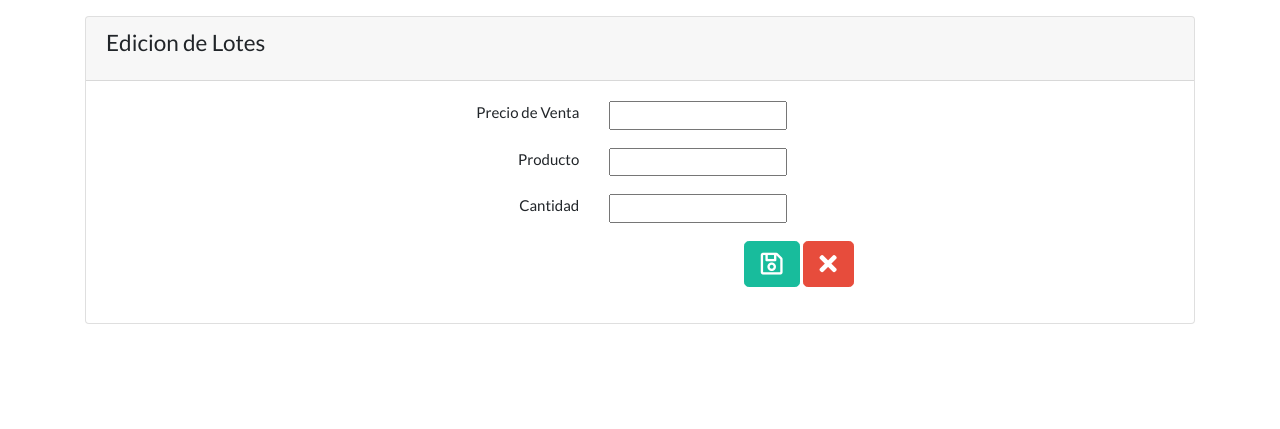
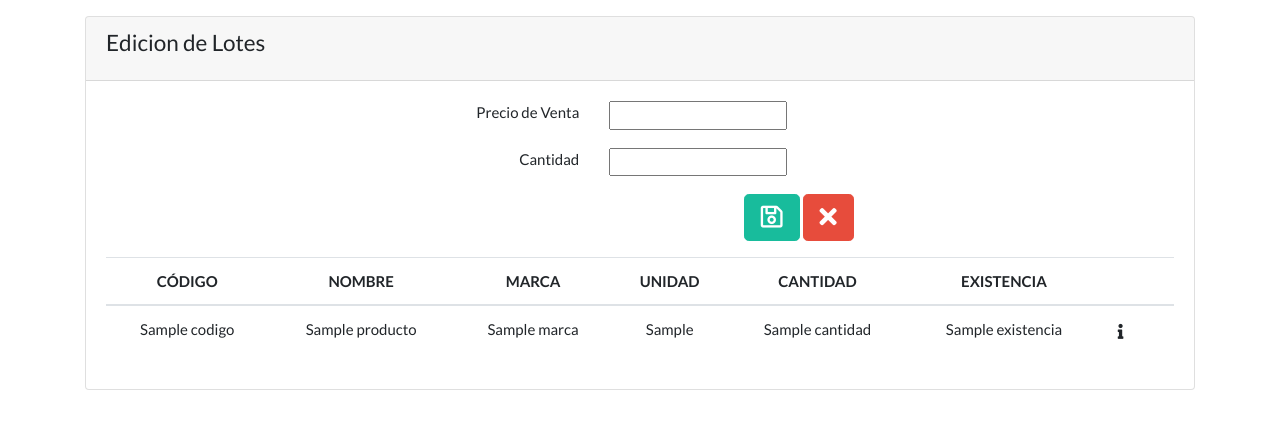
Before and after one commit to MakeGT/HospitalLasFlores, a Django app: template templates/inventario/lote_create.html in a window 1280 px wide. Shown: the part 92-521 px from the top of the page. Run offline with Django 3.2, Linux system fonts and the light colour scheme; the template is opened without the code that fills it: most values are stand-ins (such as "Sample title", 1, 10 or a date in 2020); form fields are guessed from the names that the template uses; some libraries are stand-ins or nearby versions.

Commit message:
arregloslotes

```diff
--- a/apps/inventario/urls.py
+++ b/apps/inventario/urls.py
@@ -9,7 +9,7 @@ urlpatterns = [
     url(r'^eliminarproducto/(?P<pk>\d+)/', login_required(ProductoDeleteView.as_view()), name='eliminar_producto'),
     url(r'^editarproducto/(?P<pk>\d+)/', login_required(ProductoUpdateView.as_view()), name='editar_producto'),
     url(r'^detalleproducto/(?P<pk>\d+)/', login_required(ProductoDetailView.as_view()), name='detalle_producto'),
-    url(r'^agregarlote/(?P<pk>\d+)/', login_required(LoteCreateView.as_view()), name='agregar_lote'),
+    url(r'^agregarlote/', login_required(LoteCreateView.as_view()), name='agregar_lote'),
     url(r'^listarlote/', login_required(LoteListView.as_view()), name='listar_lote'),
     url(r'^eliminarlote/(?P<pk>\d+)/', login_required(LoteDeleteView.as_view()), name='eliminar_lote'),
     url(r'^editarlote/(?P<pk>\d+)/', login_required(LoteUpdateView.as_view()), name='editar_lote'),
--- a/templates/inventario/lote_create.html
+++ b/templates/inventario/lote_create.html
@@ -21,10 +21,35 @@
                         {{form.PrecioVenta | add_class:"form-control"}}
                     </div>
                 </div>
-                <div class="row form-group justify-content-md-center">
-                    <div class="col-md-2 text-right"><label>Producto</label></div>
-                    <div class="col-md-3 text-left">
-                        {{form.ProductoId | add_class:"form-control"}}
+                <div class="row">
+                    <div class="col-md-12">
+                        <table class = "table table-hover text-center" id="mytable">
+                            <thead>
+                            <tr role="row">
+                              <th scope = "col">CÓDIGO</th>
+                              <th scope = "col">NOMBRE</th>
+                              <th scope = "col">MARCA</th>
+                              <th scope = "col">UNIDAD</th>
+                              <th scope = "col">CANTIDAD</th>
+                              <th scope = "col">EXISTENCIA</th>
+                              <th></th>
+                              <th></th>
+                            </tr>
+                            </thead>
+                            <tbody>
+                                <tr class="text-center">
+                                    <td> {{producto.Codigo}} </td>
+                                    <td> {{producto.Nombre}}   </td>
+                                    <td> {{producto.Marca}}   </td>
+                                    <td> {{producto.get_Unidad_display}}   </td>
+                                    <td> {{producto.Cantidad}}   </td>
+                                    <td> {% if producto.Existencia %}{{producto.Existencia}}{% endif %}   </td>
+                                    <td>
+                                        <div class="btn-group">
+                                             <i class="fa fa-info"></i>
+                                        </div>
+                                      </td>
+                                </tr>
                     </div>
                 </div>
                 <div class="row form-group justify-content-md-center">
@@ -43,3 +68,18 @@
         </div>
     </div>
 {% endblock %}
+
+{% block js %}
+<script>
+    $(document).ready(function(){
+        let producto_id = location.href.split("?")[1];
+
+        if(producto_id.includes('producto_id')){
+            producto_id = producto_id.split('=')[1];
+            $('#{{form.ProductoId.auto_id}}>option[value='+producto_id+']')
+                .attr('selected', true);
+        }
+
+    });
+</script>
+{% endblock %}
--- a/templates/inventario/productos_list.html
+++ b/templates/inventario/productos_list.html
@@ -39,8 +39,8 @@
               <td>
                 <div class="btn-group">
                     <a class="btn btn-outline-info" href="{% url 'editar_producto' producto.Id %}"> <i class="fa fa-edit"></i> Editar</a>
+                    <a class="btn btn-outline-success" href="{% url 'agregar_lote' %}?producto_id={{producto.Id}}"><i class="fa fa-truck"></i> Recibir</a>
                     <a class="btn btn-outline-danger" href="{% url 'eliminar_producto' producto.Id %}"><i class="fa fa-trash"></i></a>
-                    <a class="btn btn-outline-success" href="{% url 'agregar_lote' producto.Id %}"><i class="fa fa-truck"></i>Recibir</a>
                 </div>
                 </td>
           </tr>
```
Also changed, not shown: apps/inventario/views.py (+8 -0 lines).
